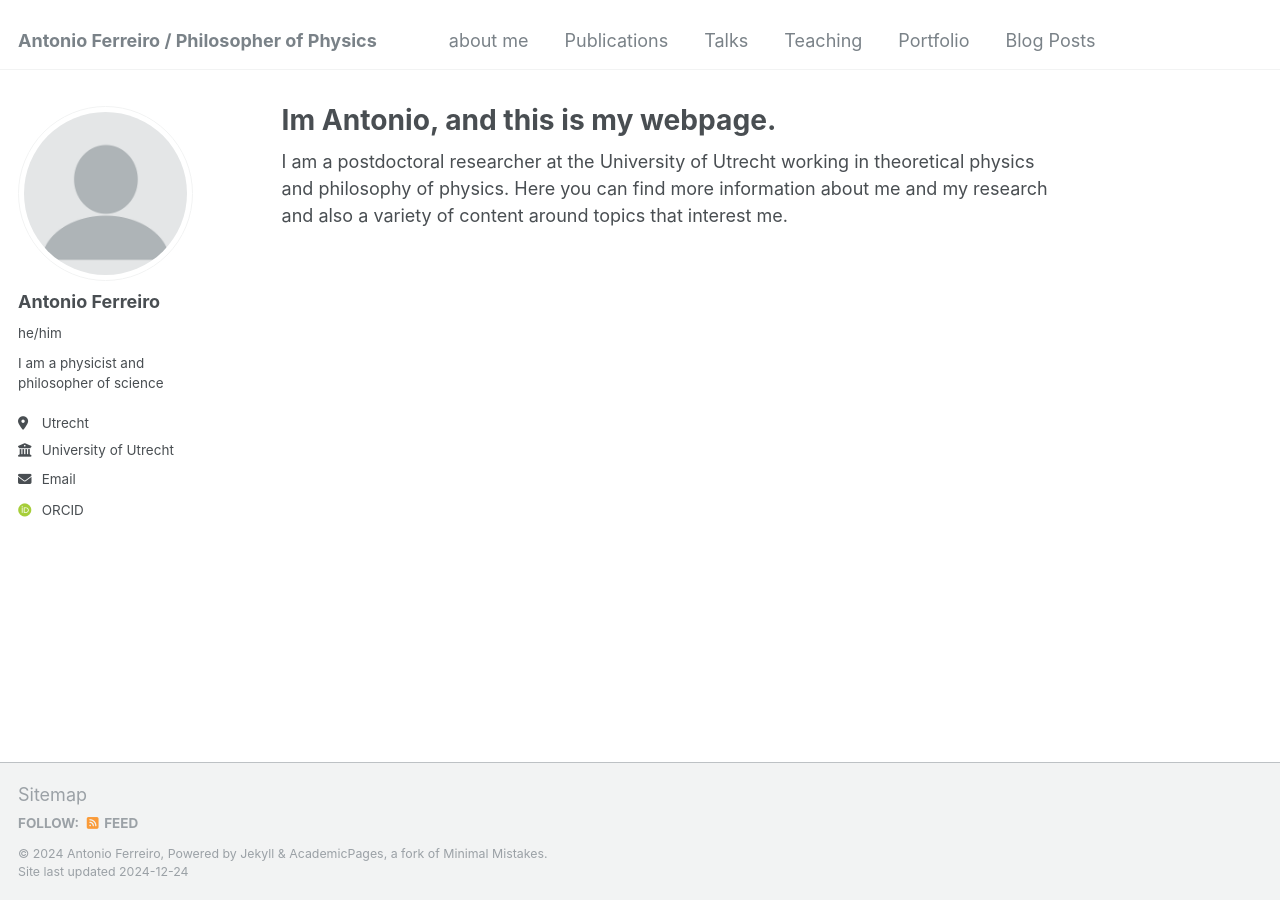
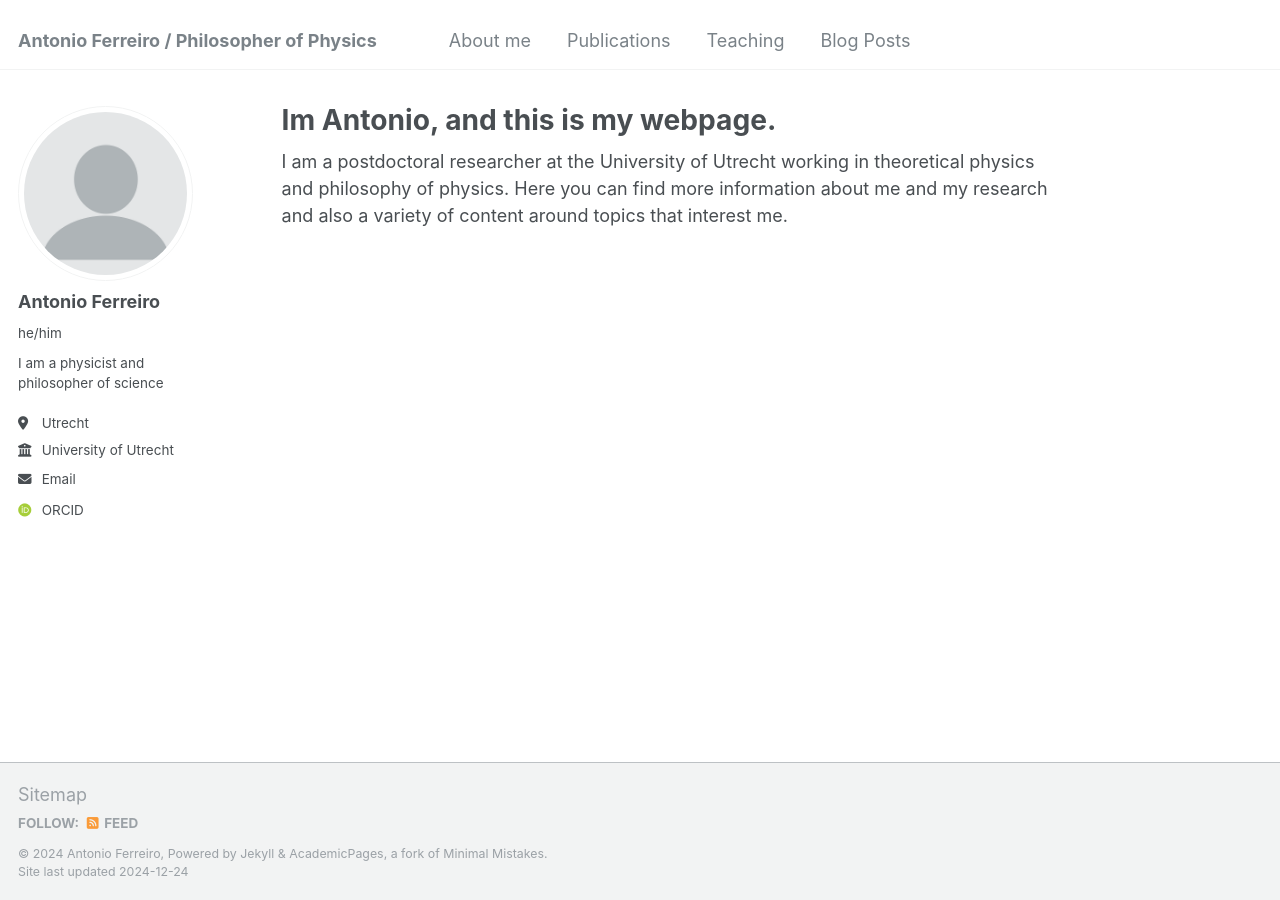
Before and after one commit to Anfedea/anfedea.github.io, a Jekyll site: the page built from _pages/about.md, in a window 1280 px wide. Built offline with Jekyll 4.4.1, drawn with Linux system fonts in a browser that asks for light colours; some web fonts are replaced.

Commit message:
Update navigation.yml

```diff
--- a/_data/navigation.yml
+++ b/_data/navigation.yml
@@ -5,20 +5,14 @@
 # prevent it from being included in the site.
 
 main:
-  - title: "about me"
-    url: /about me/
+  - title: "About me"
+    url: /About me/
 
   - title: "Publications"
     url: /publications/
 
-  - title: "Talks"
-    url: /talks/
-
   - title: "Teaching"
     url: /teaching/
 
-  - title: "Portfolio"
-    url: /portfolio/
-
   - title: "Blog Posts"
     url: /year-archive/
```
